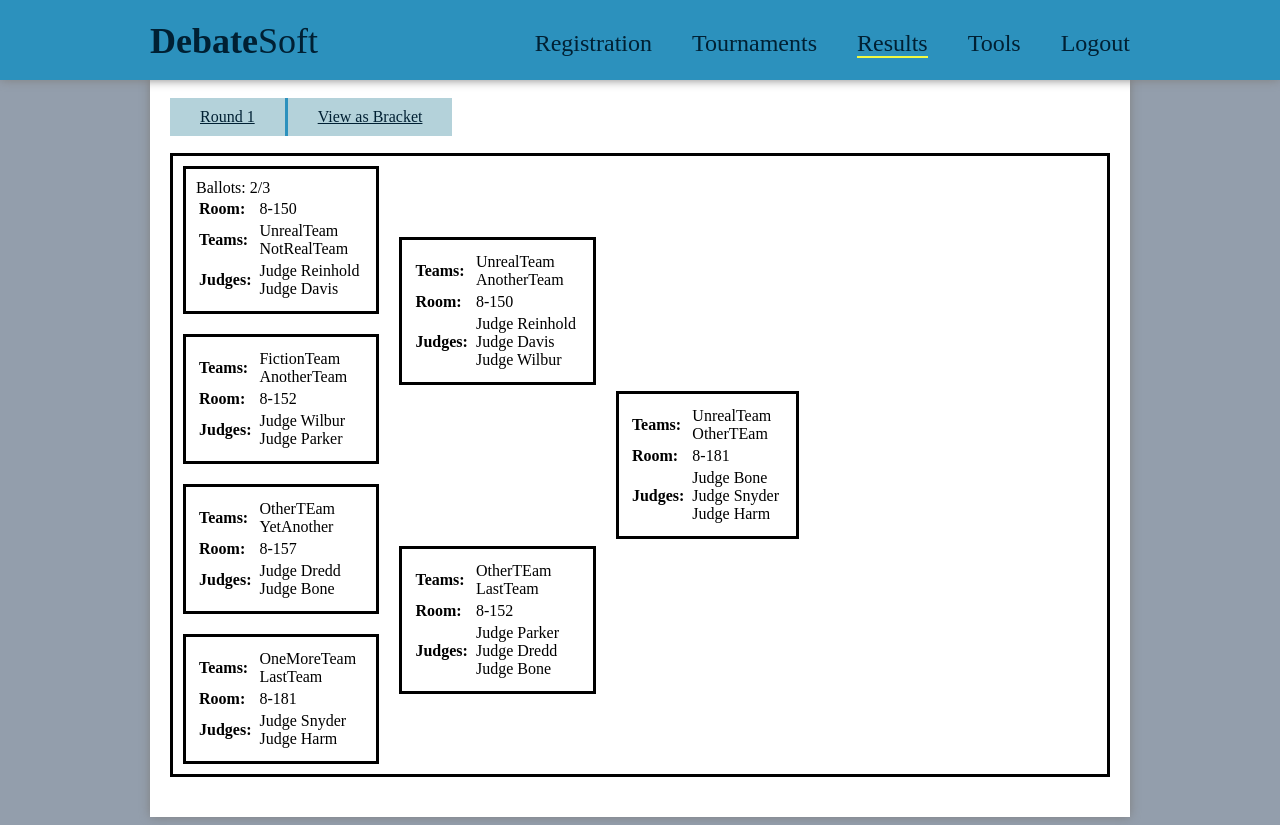
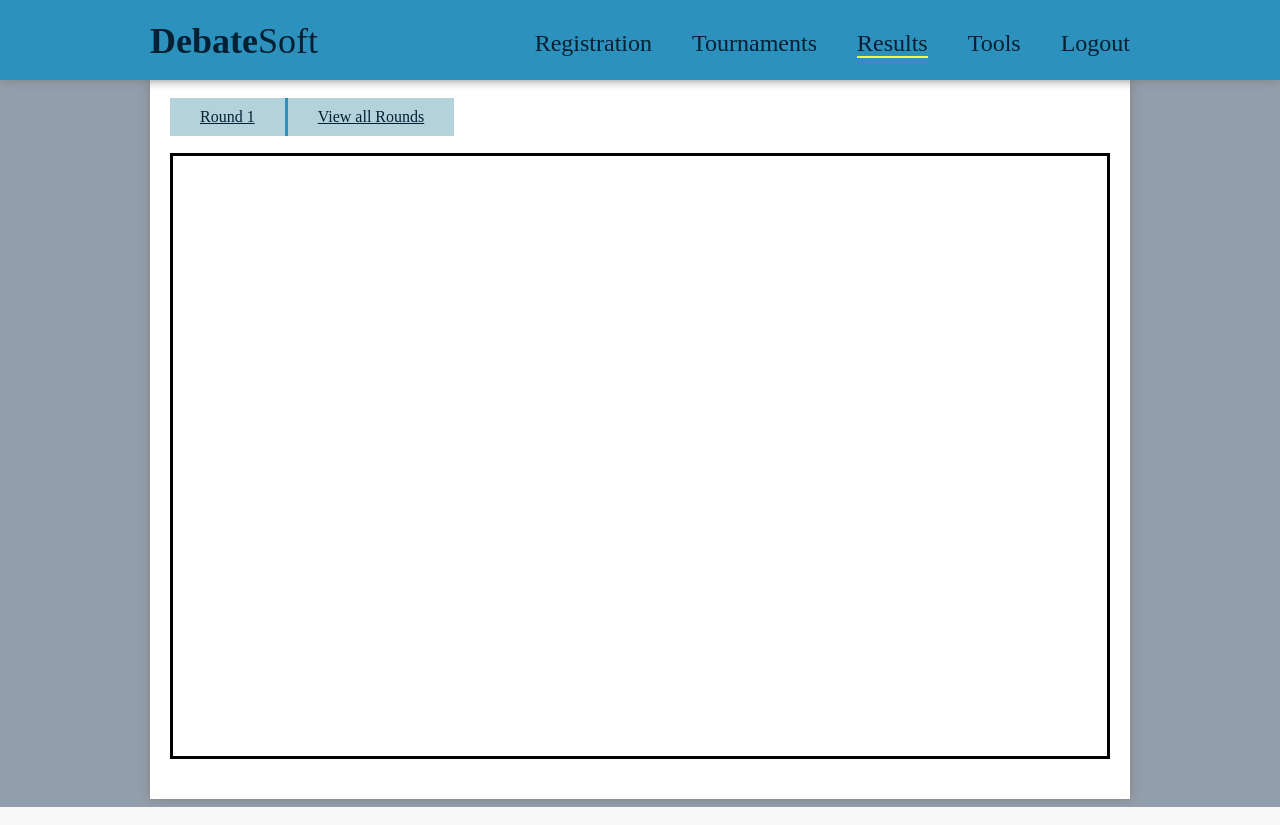
Before and after one commit to sheazds/DebateSoftware, a PHP site: page /results.php in a window 1280 px wide. Run offline with PHP 8.4, Linux system fonts and the light colour scheme; tables that the repository leaves empty hold one stand-in row (values such as "Sample post").

Commit message:
beginning ballot entry navigation

```diff
--- a/debatesoft/results.php
+++ b/debatesoft/results.php
@@ -9,8 +9,7 @@
 		<?php require 'nav.php'; ?>
 		<script>$("#navigation").find("#results").addClass("activenav");</script>
 		<div id="main">
-			<?php require 'results/getresults.php'; ?>
-			<div class="clear"></div>
+			<?php require 'results/showresults.php'; ?>
 
 			<div id="content" class="results">	</div>
 		</div>
--- a/debatesoft/results/getresults.php
+++ /dev/null
@@ -1,102 +0,0 @@
-<script src="scripts/buttonbar.js"></script>
-<div id="buttonbar">
-	<?php
-		require_once 'dbconfig.php';
-		$rounds = $conn->query("SELECT round_id FROM round");
-		while($row = $rounds->fetch_assoc())
-		{
-			$round = $row['round_id'];
-			echo "<a class='button' href='#round".$round."' id='round".$round."'>Round ".$round."</a>";
-		}
-	?>
-	<a class="button" href="#brackets" id="brackets">View as Bracket</a>
-</div>
-
-<div id='tournamentbrackets'>
-	<div id="round1" class="round">
-		<div class="pair_spacer">
-			<div id="pair1" class="pair">
-				<div class='enteredballots'>Ballots: 2/3</div>
-				<table>
-					<tbody>
-						<tr><td><b>Room:</b></td><td>8-150</td></tr>
-						<tr><td><b>Teams:</b></td><td>UnrealTeam<br>NotRealTeam</td></tr>
-						<tr><td><b>Judges:</b></td><td>Judge Reinhold<br>Judge Davis</td></tr>
-					</tbody>
-				</table>
-			</div>
-		</div>
-		<div class="pair_spacer">
-			<div id="pair2" class="pair">
-				<table>
-					<tbody>
-						<tr><td><b>Teams:</b></td><td>FictionTeam<br>AnotherTeam</td></tr>
-						<tr><td><b>Room:</b></td><td>8-152</td></tr>
-						<tr><td><b>Judges:</b></td><td>Judge Wilbur<br>Judge Parker</td></tr>
-					</tbody>
-				</table>
-			</div>
-		</div>
-		<div class="pair_spacer">
-			<div id="pair3" class="pair">
-				<table>
-					<tbody>
-						<tr><td><b>Teams:</b></td><td>OtherTEam<br>YetAnother</td></tr>
-						<tr><td><b>Room:</b></td><td>8-157</td></tr>
-						<tr><td><b>Judges:</b></td><td>Judge Dredd<br>Judge Bone</td></tr>
-					</tbody>
-				</table>
-			</div>
-		</div>
-		<div class="pair_spacer">
-			<div id="pair4" class="pair">
-				<table>
-					<tbody>
-						<tr><td><b>Teams:</b></td><td>OneMoreTeam<br>LastTeam</td></tr>
-						<tr><td><b>Room:</b></td><td>8-181</td></tr>
-						<tr><td><b>Judges:</b></td><td>Judge Snyder<br>Judge Harm</td></tr>
-					</tbody>
-				</table>
-			</div>
-		</div>
-	</div>
-
-	<div id="round2" class="round">
-		<div class="pair_spacer">
-			<div id="pair5" class="pair">
-				<table>
-					<tbody>
-						<tr><td><b>Teams:</b></td><td>UnrealTeam<br>AnotherTeam</td></tr>
-						<tr><td><b>Room:</b></td><td>8-150</td></tr>
-						<tr><td><b>Judges:</b></td><td>Judge Reinhold<br>Judge Davis<br>Judge Wilbur</td></tr>
-					</tbody>
-				</table>
-			</div>
-		</div>
-		<div class="pair_spacer">
-			<div id="pair6" class="pair">
-				<table>
-					<tbody>
-						<tr><td><b>Teams:</b></td><td>OtherTEam<br>LastTeam</td></tr>
-						<tr><td><b>Room:</b></td><td>8-152</td></tr>
-						<tr><td><b>Judges:</b></td><td>Judge Parker<br>Judge Dredd<br>Judge Bone</td></tr>
-					</tbody>
-				</table>
-			</div>
-		</div>
-	</div>
-
-	<div id="round3" class="round">
-		<div class="pair_spacer">
-			<div id="pair7" class="pair">
-				<table>
-					<tbody>
-						<tr><td><b>Teams:</b></td><td>UnrealTeam<br>OtherTEam</td></tr>
-						<tr><td><b>Room:</b></td><td>8-181</td></tr>
-						<tr><td><b>Judges:</b></td><td>Judge Bone<br>Judge Snyder<br>Judge Harm</td></tr>
-					</tbody>
-				</table>
-			</div>
-		</div>
-	</div>
-</div>
--- /dev/null
+++ b/debatesoft/results/getrounds.php
@@ -0,0 +1,73 @@
+<?php
+	if (file_exists ('dbconfig.php'))
+		require_once 'dbconfig.php';
+	else
+		require_once '../dbconfig.php';
+
+	$pairingrooms = "SELECT pairing.pairing_id, pairing.round_id, room.room_name
+		FROM pairing
+			INNER JOIN room
+				ON pairing.room_id = room.room_id";
+
+		$prevround = null;
+
+		$pairingresult = $conn->query($pairingrooms);
+		while($row = $pairingresult->fetch_assoc())
+		{
+			$currentpair = $row['pairing_id'];
+			$currentround = $row['round_id'];
+
+
+			if ($prevround != $currentround)
+			{
+				if ($prevround != null)
+					echo "</div>";
+				echo "<div id='round".$currentround."' class='round'>";
+			}
+
+			echo "<div class='pair_spacer'>";
+			echo "<div id='pair".$currentpair."' class='pair'>";
+			echo "<table><tbody>";
+			echo "<tr><td><b>Room:</b></td><td>".$row['room_name']."</td></tr>";
+
+			echo "<tr><td><b>Teams:</b></td><td>";
+			$pairingteams = "SELECT pairing.pairing_id, team.team_name
+				FROM pairing
+					INNER JOIN pairing_team
+						ON pairing.pairing_id = pairing_team.pairing_id
+					INNER JOIN team
+						ON pairing_team.team_id = team.team_id
+					WHERE pairing.pairing_id = ".$currentpair;
+			$teamresult = $conn->query($pairingteams);
+			while($row = $teamresult->fetch_assoc())
+				echo $row['team_name']."<br />";
+			echo "</td></tr>";
+
+			echo "<tr><td><b>Judges:</b></td><td>";
+			$judgepairings = "SELECT pairing.pairing_id, CONCAT(judge.judge_first_name,' ',judge.judge_last_name) AS judge_name
+				FROM pairing
+					INNER JOIN judge_pairing
+						ON pairing.pairing_id = judge_pairing.pairing_id
+					INNER JOIN judge
+						ON judge_pairing.judge_id = judge.judge_id
+					WHERE pairing.pairing_id = ".$currentpair;
+			$judgeresult = $conn->query($judgepairings);
+			while($row = $judgeresult->fetch_assoc())
+				echo $row['judge_name']."<br />";
+			echo "</td></tr></tbody></table></div></div>";
+
+			$prevround = $currentround;
+		}
+	echo "</div>";
+?>
+<script>
+	var rounds = document.getElementById("resultbrackets").getElementsByClassName("round");
+	for (var i=0; i<rounds.length; i++)
+		rounds[i].style.display = "none";
+	if ($("#activeBar").length)
+	{
+		var round = $("#activeBar").attr('class').replace("button show","");
+		round = round.replace("button left show","");
+		document.getElementById(round).style.display = "table-row";
+	}
+</script>
--- /dev/null
+++ b/debatesoft/results/showresults.php
@@ -0,0 +1,71 @@
+<div id="buttonbar">
+	<?php
+		require_once 'dbconfig.php';
+		$rounds = $conn->query("SELECT round_id FROM round");
+		while($row = $rounds->fetch_assoc())
+		{
+			$round = $row['round_id'];
+			echo "<a class='button' href='#showround".$round."' id='showround".$round."'>Round ".$round."</a>";
+		}
+	?>
+	<a class="button" href="#brackets" id="brackets">View all Rounds</a>
+</div>
+<div class="clear"></div>
+
+<div id='resultbrackets'>
+	<?php require 'results/getrounds.php'; ?>
+</div>
+
+<script>
+	$(document).ready(function(){
+		var rounds = document.getElementById("resultbrackets").getElementsByClassName("round");
+		for (var i=0; i<rounds.length; i++)
+			rounds[i].style.display = "none";
+
+		var buttons = document.getElementById("buttonbar").getElementsByClassName("button");
+		buttons[0].className = "button left";
+		for (var i=0; i<buttons.length-1; i++)
+		{
+			buttons[i].addEventListener("click", function () {
+				var rounds = document.getElementById("resultbrackets").getElementsByClassName("round");
+				for (var i=0; i<rounds.length; i++)
+					rounds[i].style.display = "none";
+
+				var currentBar = $("#activeBar").attr('class');
+				if (currentBar == 'button brackets')
+					$("#resultbrackets").load('results/getrounds.php');
+
+				var newSection = this.id;
+				var round = this.id.replace("show","");
+				if (currentBar != null)
+				{
+					currentBar = currentBar.replace('button ', '');
+					currentBar = currentBar.replace('left ', '');
+					$("#activeBar").removeClass(currentBar);
+					$("#activeBar").attr("id", currentBar);
+				}
+				$("#"+newSection).addClass(newSection);
+				$("#"+newSection).attr("id", "activeBar");
+
+				if (document.getElementById(round) != null)
+					document.getElementById(round).style.display = "table-row";
+			});
+		}
+
+		buttons[i].addEventListener("click", function () {
+			var currentBar = $("#activeBar").attr('class');
+			var newSection = this.id;
+			if (currentBar != null)
+			{
+				currentBar = currentBar.replace('button ', '');
+				currentBar = currentBar.replace('left ', '');
+				$("#activeBar").removeClass(currentBar);
+				$("#activeBar").attr("id", currentBar);
+			}
+			$("#"+newSection).addClass(newSection);
+			$("#"+newSection).attr("id", "activeBar");
+
+			$("#resultbrackets").load('results/getbrackets.php');
+		});
+	});
+</script>
--- a/debatesoft/style.css
+++ b/debatesoft/style.css
@@ -143,7 +143,7 @@
 	background-color: #F4FA40;
 }
 
-#tournamentbrackets
+#tournamentbrackets, #resultbrackets
 {
 	border-style: solid;
 	overflow: auto;
@@ -151,27 +151,46 @@
 	min-height: 600px;
 	margin-bottom: 20px;
 }
-#tournamentbrackets .round
+#resultbrackets
+{
+	display: block;
+}
+#tournamentbrackets .round, #resultbrackets .round
 {
 	float: left;
 	display: flex;
 	flex-direction: column;
 }
-#tournamentbrackets .pair_spacer
+#resultbrackets .round
+{
+	float: none;
+	display: table-row;
+	width: 100%;
+}
+#tournamentbrackets .pair_spacer, #resultbrackets .pair_spacer
 {
 	flex: 1;
 	margin: 10;
 	position: relative;
 }
-#tournamentbrackets .pair
+#resultbrackets .pair_spacer
+{
+	float: left;
+}
+#tournamentbrackets .pair, #resultbrackets .pair
 {
 	position: relative;
 	top: 50%;
 	transform: translateY(-50%);
 	border-style: solid;
 	padding: 10px;
+	min-width: 175px;
 }
-#tournamentbrackets .pair td
+#resultbrackets .pair
+{
+	transform: none;
+}
+#tournamentbrackets .pair td, #resultbrackets .pair td
 {
 	padding-right: 5px;
 }
```
Also changed, not shown: debatesoft/results/getbrackets.php (added, +63 -0 lines), debatesoft/scripts/showresults.js (added, +50 -0 lines).
